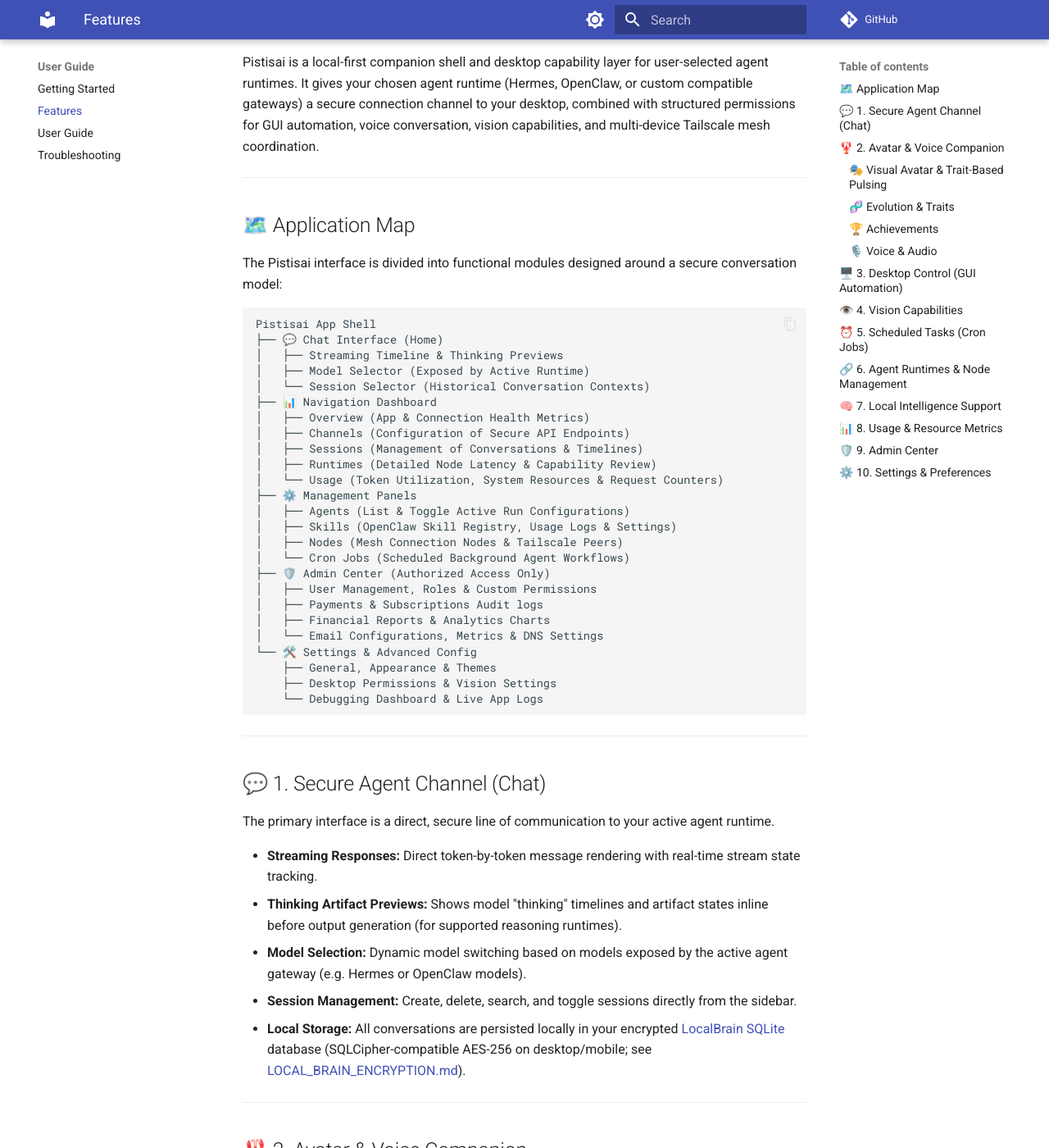
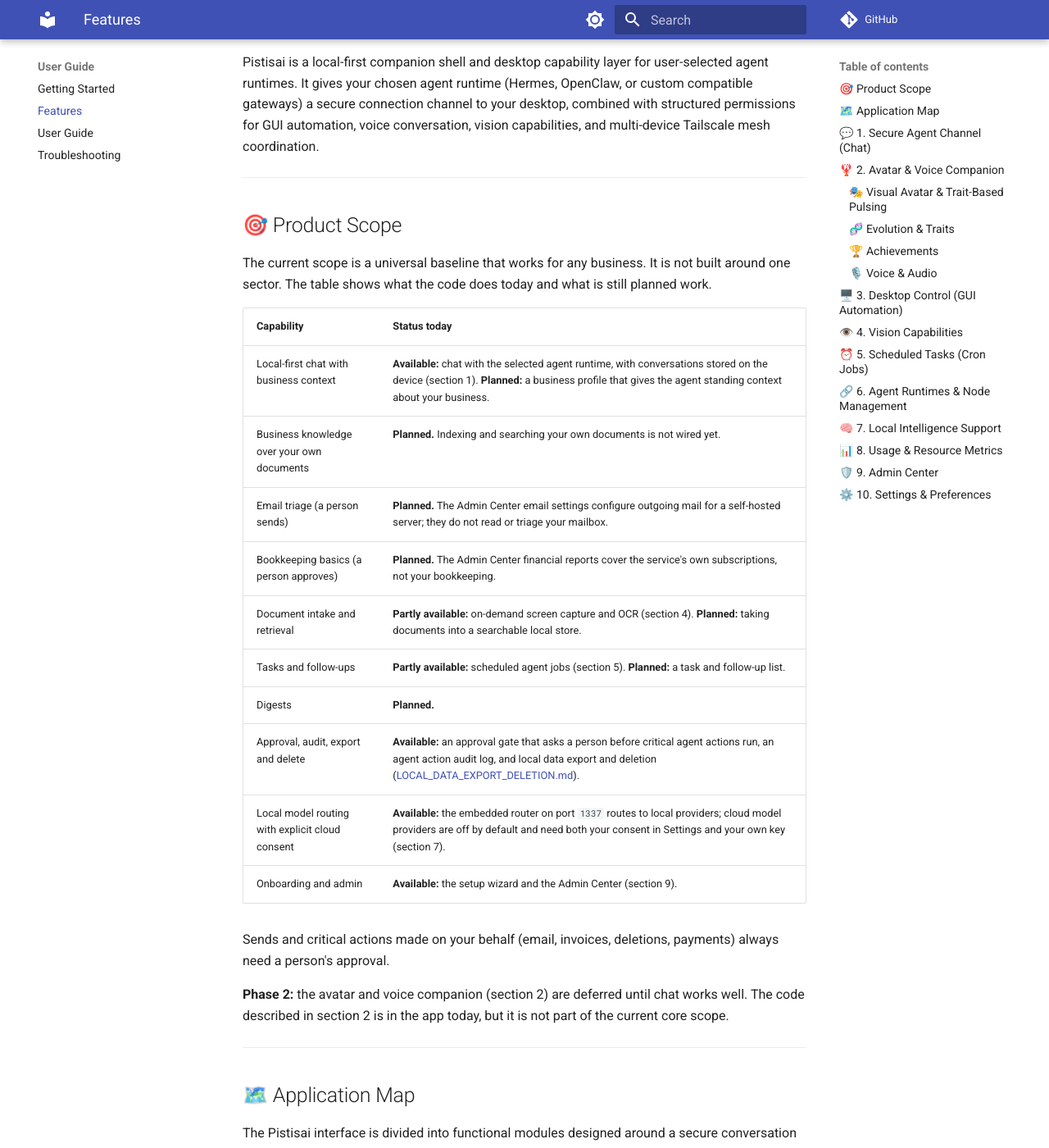
Before and after one commit to pistisAI/pistisai-app, an MkDocs documentation site: the page built from docs/user-guide/FEATURES_GUIDE.md, in a window 1280 px wide and 1400 px high, scrolled down 206 px. Shown: the whole window at 82% size. Built offline with MkDocs 1.6.1 and Material for MkDocs 9.7.7, drawn with Linux system fonts in a browser that asks for light colours; comment, search, counter and statistics services are not loaded.

Commit message:
docs: describe the universal core scope instead of sector pilots
Add a Product Scope section to the features guide that lists the universal core baseline with an honest status per item (available, partly available, planned), mark the avatar and voice companion as Phase 2 in the docs index and user guide, and link both to the scope table.

Co-Authored-By: Claude Opus 5.5 <noreply@anthropic.com>
Claude-Session: https://claude.ai/code/session_01382Q6wi9bF3eBhJ2bEWGXi

```diff
--- a/docs/user-guide/FEATURES_GUIDE.md
+++ b/docs/user-guide/FEATURES_GUIDE.md
@@ -3,6 +3,29 @@
 Product description: [README](../../README.md).
 
 Pistisai is a local-first companion shell and desktop capability layer for user-selected agent runtimes. It gives your chosen agent runtime (Hermes, OpenClaw, or custom compatible gateways) a secure connection channel to your desktop, combined with structured permissions for GUI automation, voice conversation, vision capabilities, and multi-device Tailscale mesh coordination.
+
+---
+
+## 🎯 Product Scope
+
+The current scope is a universal baseline that works for any business. It is not built around one sector. The table shows what the code does today and what is still planned work.
+
+| Capability | Status today |
+|------------|--------------|
+| Local-first chat with business context | **Available:** chat with the selected agent runtime, with conversations stored on the device (section 1). **Planned:** a business profile that gives the agent standing context about your business. |
+| Business knowledge over your own documents | **Planned.** Indexing and searching your own documents is not wired yet. |
+| Email triage (a person sends) | **Planned.** The Admin Center email settings configure outgoing mail for a self-hosted server; they do not read or triage your mailbox. |
+| Bookkeeping basics (a person approves) | **Planned.** The Admin Center financial reports cover the service's own subscriptions, not your bookkeeping. |
+| Document intake and retrieval | **Partly available:** on-demand screen capture and OCR (section 4). **Planned:** taking documents into a searchable local store. |
+| Tasks and follow-ups | **Partly available:** scheduled agent jobs (section 5). **Planned:** a task and follow-up list. |
+| Digests | **Planned.** |
+| Approval, audit, export and delete | **Available:** an approval gate that asks a person before critical agent actions run, an agent action audit log, and local data export and deletion ([LOCAL_DATA_EXPORT_DELETION.md](LOCAL_DATA_EXPORT_DELETION.md)). |
+| Local model routing with explicit cloud consent | **Available:** the embedded router on port `1337` routes to local providers; cloud model providers are off by default and need both your consent in Settings and your own key (section 7). |
+| Onboarding and admin | **Available:** the setup wizard and the Admin Center (section 9). |
+
+Sends and critical actions made on your behalf (email, invoices, deletions, payments) always need a person's approval.
+
+**Phase 2:** the avatar and voice companion (section 2) are deferred until chat works well. The code described in section 2 is in the app today, but it is not part of the current core scope.
 
 ---
 
```
Also changed, not shown: docs/index.md (+5 -1 lines), docs/user-guide/USER_GUIDE.md (+3 -1 lines).
